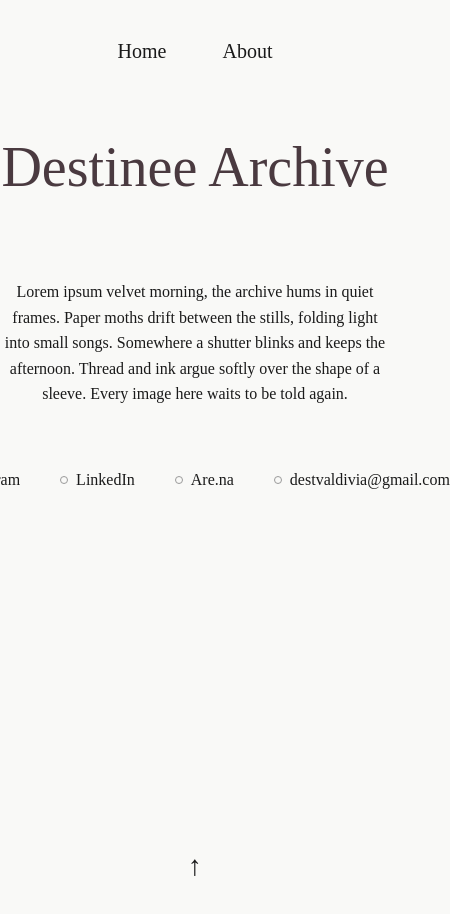
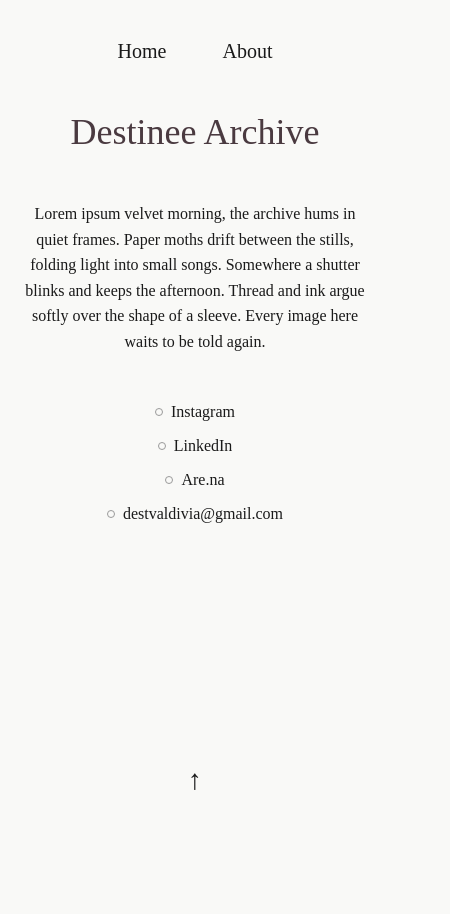
Before and after one commit to destineevaldivia/destinee-archive, a React (Vite) app: page /about in a window 390 px wide. Shown: the top 914 px of the page, 450 px wide, since content can reach past the window. After the commit the page ends 844 px from the top, so only its background shows below. Built offline with nearby package versions, Linux system fonts and the light colour scheme; a web font is replaced by a local one.

Commit message:
style(layout): adapt pages for phone screens

```diff
--- a/src/index.css
+++ b/src/index.css
@@ -11,6 +11,7 @@
 
 body {
   margin: 0;
+  padding: 0 20px;
   background: var(--color-bg);
   color: var(--color-text);
   font-family: var(--font-body);
@@ -245,3 +246,42 @@ footer button {
   color: var(--color-text);
   cursor: pointer;
 }
+
+/* Phones and small tablets: the desktop row needs ~789px */
+@media (max-width: 840px) {
+  h1 {
+    margin-top: 48px;
+    font-size: 36px;
+  }
+
+  .project-list {
+    gap: 64px;
+    padding-top: 80px;
+  }
+
+  .project {
+    grid-template-columns: 1fr;
+    row-gap: 24px;
+    max-width: 480px;
+    margin: 0 auto;
+  }
+
+  .project-page {
+    padding-top: 64px;
+  }
+
+  .about {
+    padding-top: 48px;
+  }
+
+  .contacts {
+    flex-direction: column;
+    align-items: center;
+    gap: 16px;
+    margin-top: 48px;
+  }
+
+  .about-animation {
+    min-height: 200px;
+  }
+}
```
Also changed, not shown: 1 other file (tests, documents, lock files or other folders).
